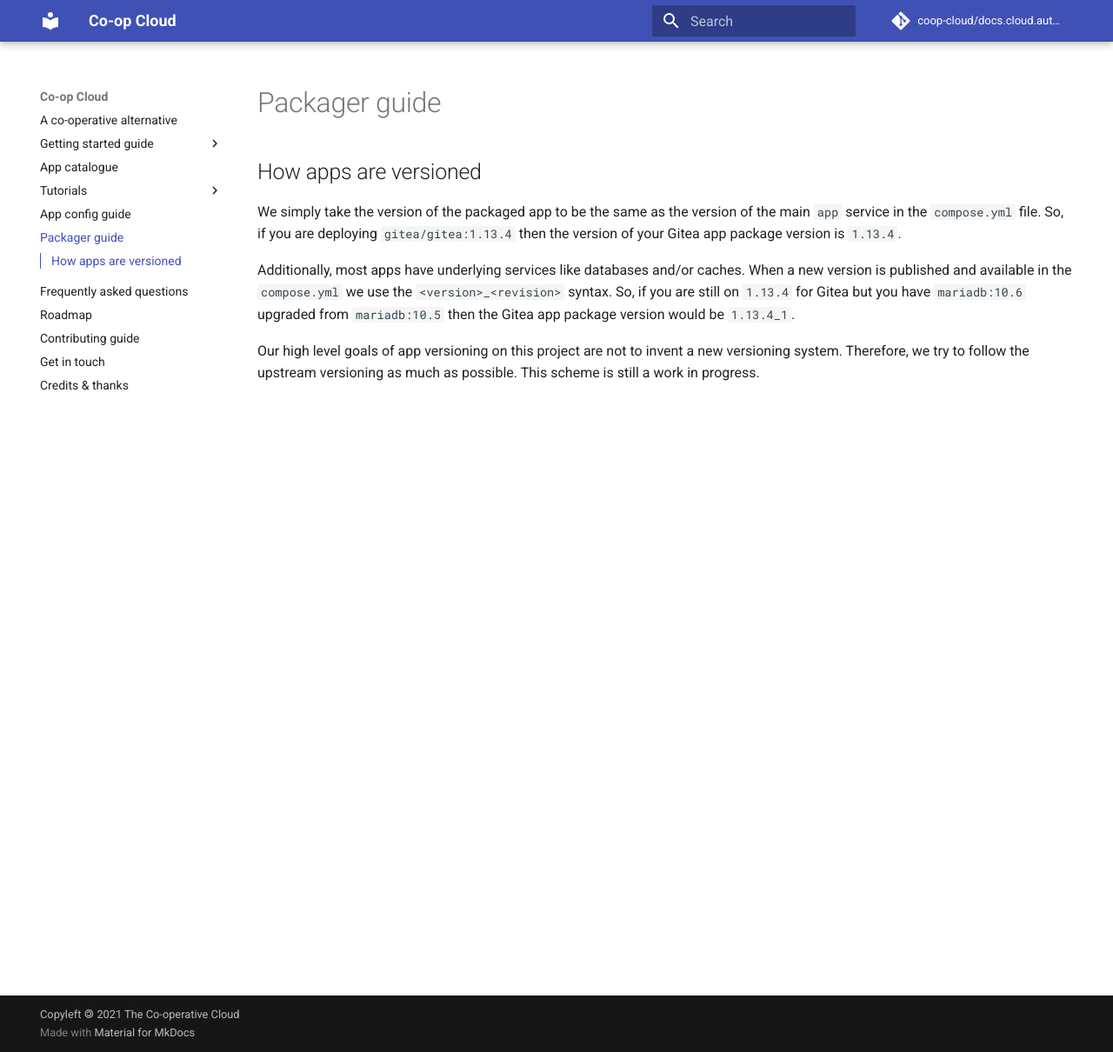
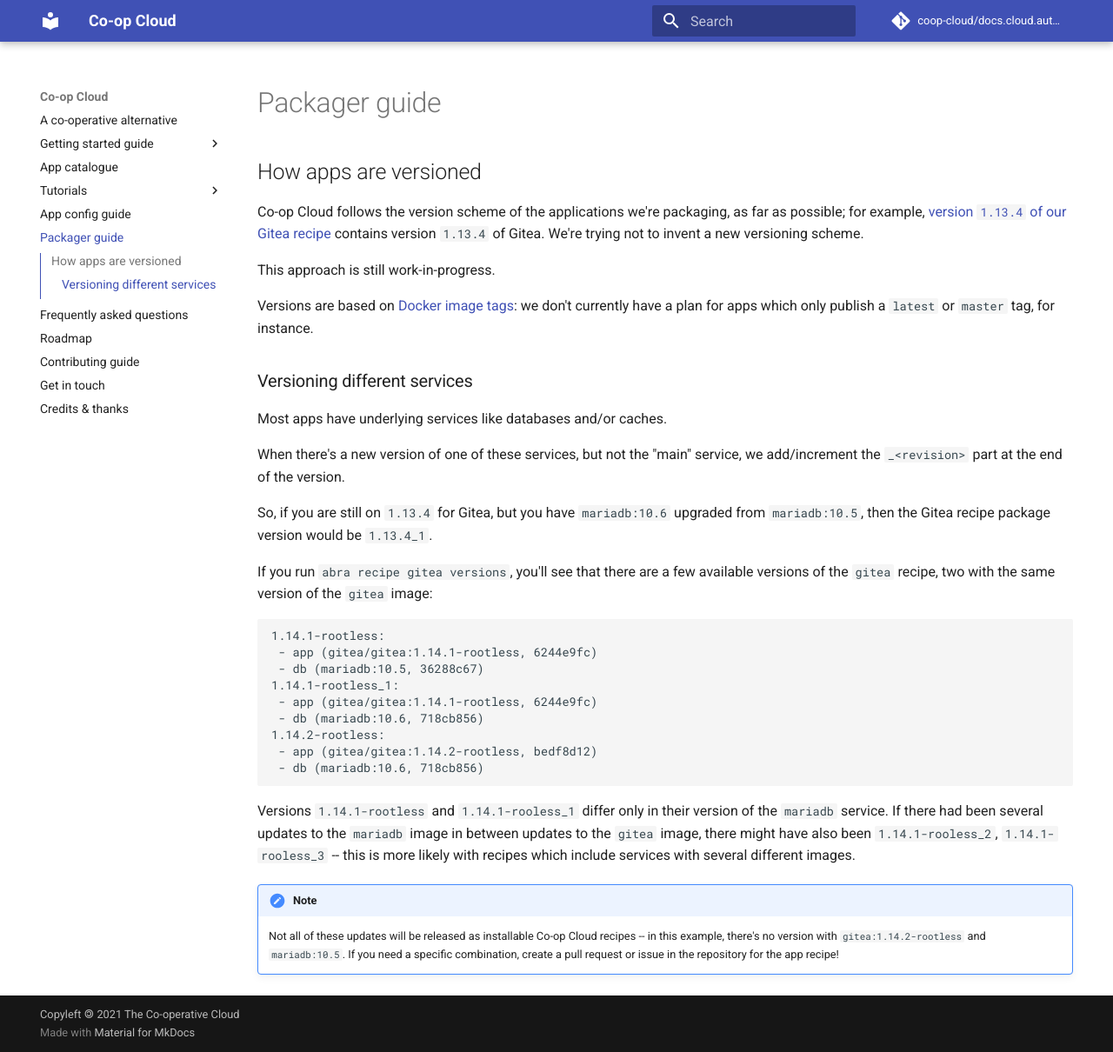
Before and after one commit to mayel/docs.coopcloud.tech, an MkDocs documentation site: the page built from docs/packager-guide.md, in a window 1280 px wide and 1210 px high. Shown: the whole window at 87% size. Built offline with MkDocs 1.6.1 and Material for MkDocs 9.7.7, drawn with Linux system fonts in a browser that asks for light colours.

Commit message:
Add more about versioning
Fixes coop-cloud/abra#159

````diff
--- a/docs/packager-guide.md
+++ b/docs/packager-guide.md
@@ -4,17 +4,54 @@ title: Packager guide
 
 ## How apps are versioned
 
-We simply take the version of the packaged app to be the same as the version of
-the main `app` service in the `compose.yml` file. So, if you are deploying
-`gitea/gitea:1.13.4` then the version of your Gitea app package version is
-`1.13.4`.
+Co-op Cloud follows the version scheme of the applications we're packaging, as
+far as possible; for example, [version `1.13.4` of our Gitea recipe][gitea]
+contains version `1.13.4` of Gitea. We're trying not to invent a new versioning
+scheme.
 
-Additionally, most apps have underlying services like databases and/or caches.
-When a new version is published and available in the `compose.yml` we use the
-`<version>_<revision>` syntax. So, if you are still on `1.13.4` for Gitea but
-you have `mariadb:10.6` upgraded from `mariadb:10.5` then the Gitea app package
-version would be `1.13.4_1`.
+This approach is still work-in-progress.
 
-Our high level goals of app versioning on this project are not to invent a new
-versioning system. Therefore, we try to follow the upstream versioning as much
-as possible. This scheme is still a work in progress.
+Versions are based on [Docker image tags][tags]: we don't currently have a plan for apps
+which only publish a `latest` or `master` tag, for instance.
+
+### Versioning different services
+
+Most apps have underlying services like databases and/or caches.
+
+When there's a new version of one of these services, but not the "main" service,
+we add/increment the `_<revision>` part at the end of the version.
+
+So, if you are still on `1.13.4` for Gitea, but you have `mariadb:10.6` upgraded
+from `mariadb:10.5`, then the Gitea recipe package version would be `1.13.4_1`.
+
+If you run `abra recipe gitea versions`, you'll see that there are a few
+available versions of the `gitea` recipe, two with the same version of the
+`gitea` image:
+
+```
+1.14.1-rootless:
+ - app (gitea/gitea:1.14.1-rootless, 6244e9fc)
+ - db (mariadb:10.5, 36288c67)
+1.14.1-rootless_1:
+ - app (gitea/gitea:1.14.1-rootless, 6244e9fc)
+ - db (mariadb:10.6, 718cb856)
+1.14.2-rootless:
+ - app (gitea/gitea:1.14.2-rootless, bedf8d12)
+ - db (mariadb:10.6, 718cb856)
+```
+
+Versions `1.14.1-rootless` and `1.14.1-rooless_1`  differ only in their version
+of the `mariadb` service. If there had been several updates to the `mariadb`
+image in between updates to the `gitea` image, there might have also been
+`1.14.1-rooless_2`, `1.14.1-rooless_3` -- this is more likely with recipes which
+include services with several different images.
+
+!!! note
+
+	Not all of these updates will be released as installable Co-op Cloud recipes
+	-- in this example, there's no version with `gitea:1.14.2-rootless` and
+	`mariadb:10.5`. If you need a specific combination, create a pull request or
+	issue in the repository for the app recipe!
+
+[gitea]: https://git.autonomic.zone/coop-cloud/gitea/src/tag/1.13.4
+[tags]: https://docs.docker.com/engine/reference/commandline/tag/
````
